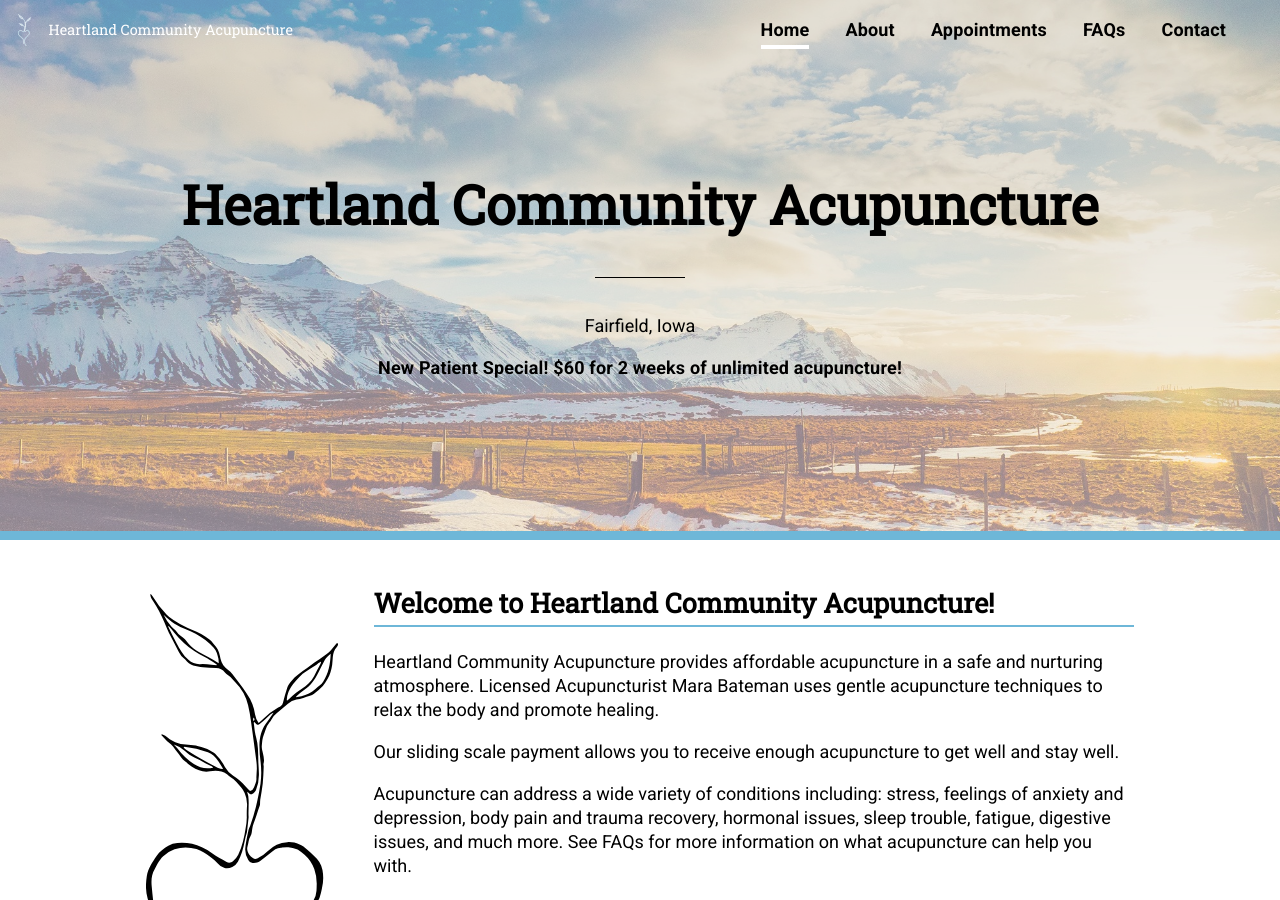
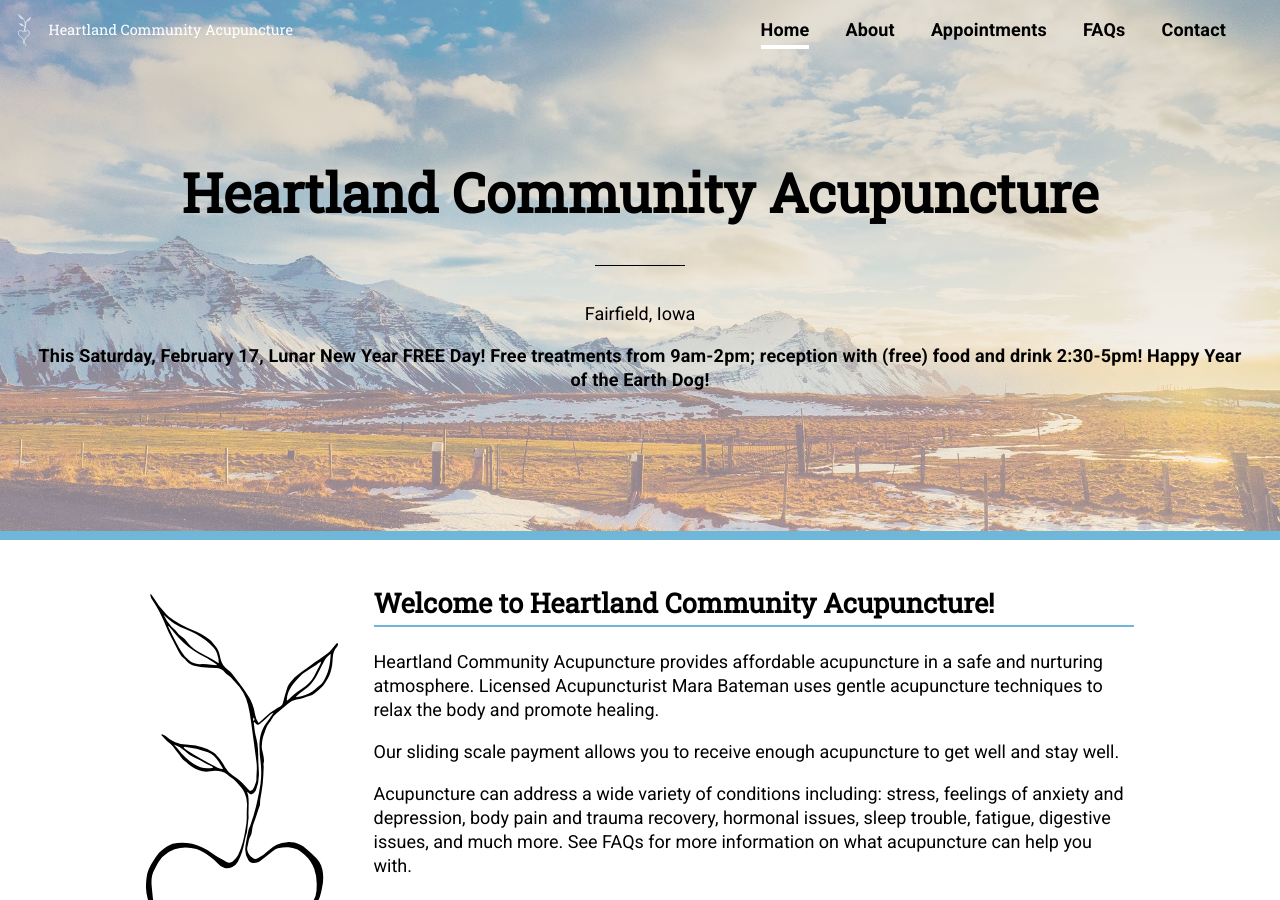
Before and after one commit to alwaysblank/heartlandacu, a Jekyll site: the page built from index.md, in a window 1280 px wide and 900 px high. Built offline with Jekyll 4.4.1, drawn with Linux system fonts in a browser that asks for light colours; a script that is not in the unit is left out.

Commit message:
Update Pages “index”

```diff
--- a/index.md
+++ b/index.md
@@ -2,10 +2,13 @@
 layout: home
 title: Heartland Community Acupuncture
 masthead: /assets/images/uploads/mountains.jpg
-intro: |-
+intro: >-
   Fairfield, Iowa
 
-  **New Patient Special!  $60 for 2 weeks of unlimited acupuncture!**
+
+  **This Saturday, February 17, Lunar New Year FREE Day! Free treatments from
+  9am-2pm; reception with (free) food and drink 2:30-5pm!  Happy Year of the
+  Earth Dog!**
 ---
 ## Welcome to Heartland Community Acupuncture!
 
```
